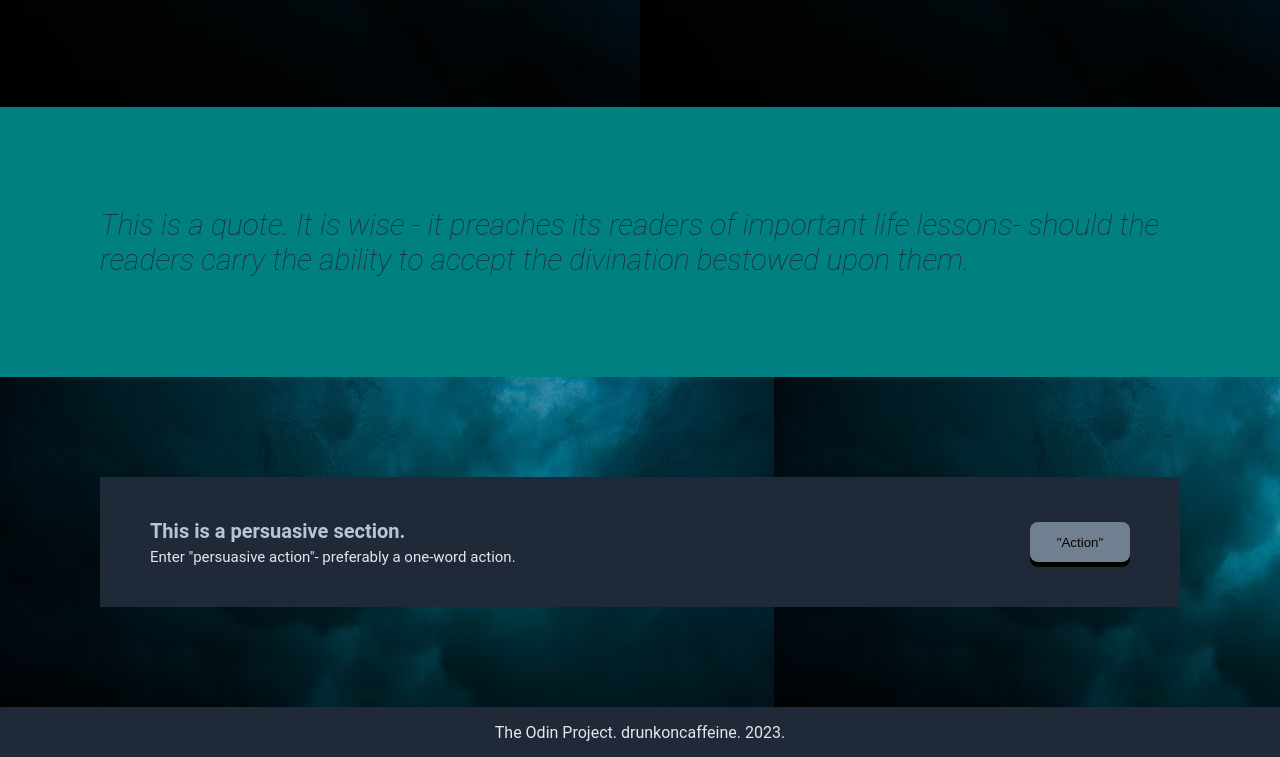
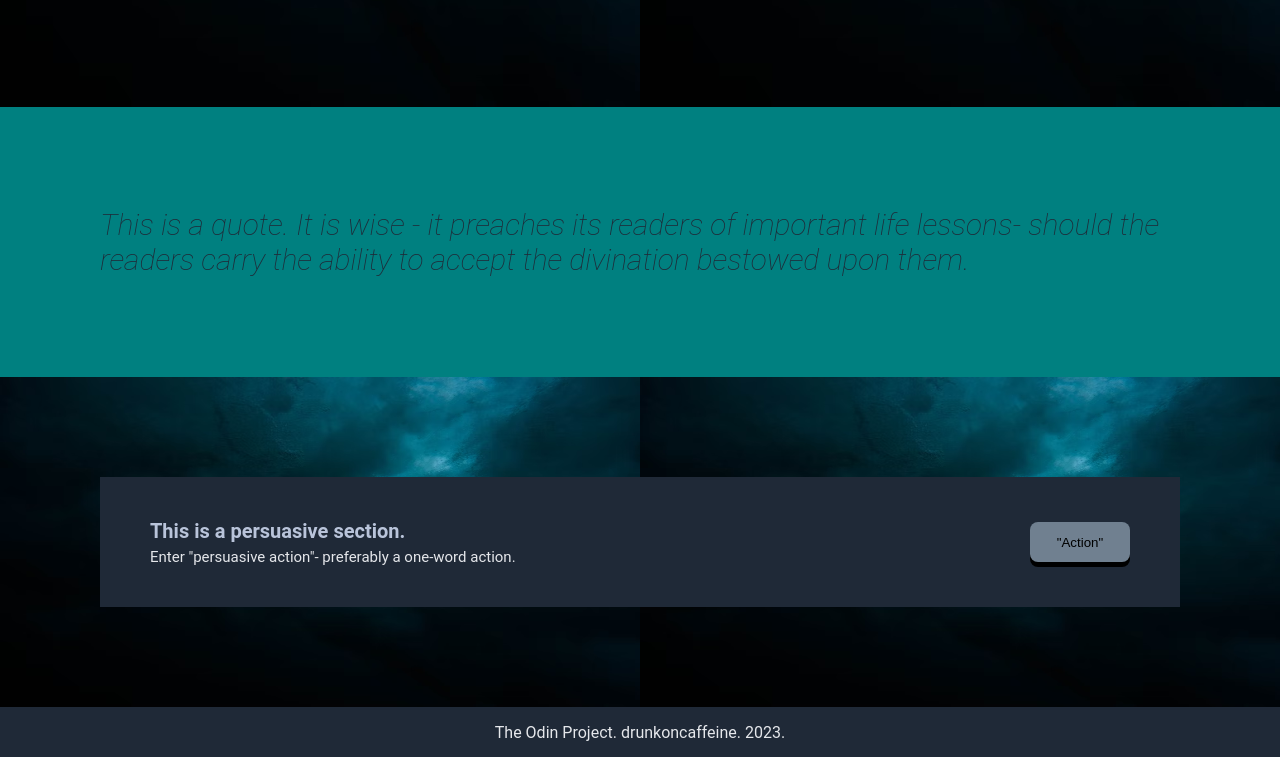
Before and after one commit to ValenValine/landing-page-1, a plain HTML site: page index.html in a window 1280 px wide. Shown: the part 586-1343 px from the top of the page. Drawn offline with Linux system fonts and the light colour scheme.

Commit message:
add style.css

```diff
--- a/style.css
+++ b/style.css
@@ -157,7 +157,7 @@ li{
 }
 
 .content-4{
-    background-image: url(header.jpg);
+    background-image: url(header.jpg); background-repeat: round;
 }
 
 .content-4-box{
```
